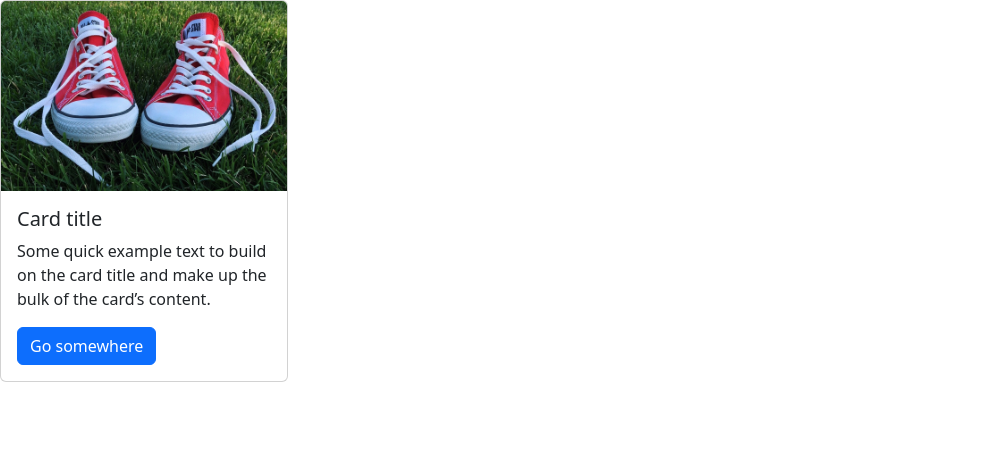
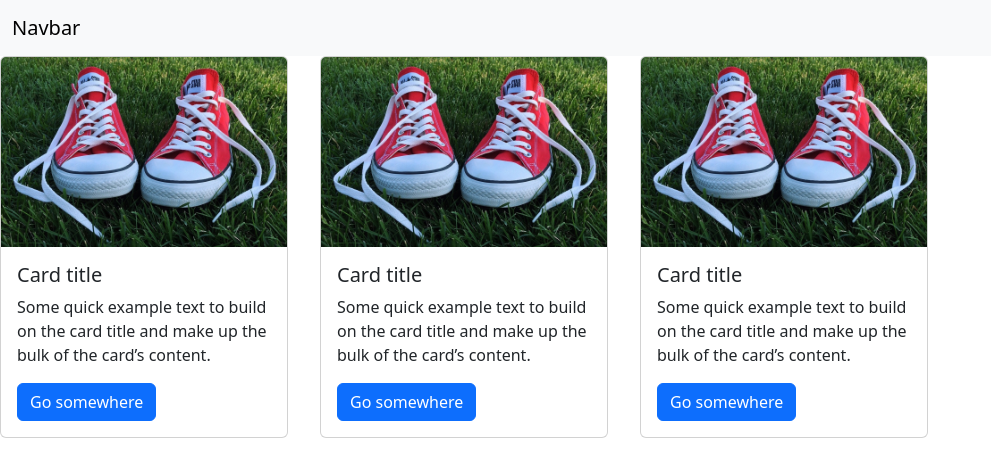
Before and after one commit to anitagasteiner/mini-shop, a React (Create React App) app: page / in a window 1280 px wide. Shown: the top 476 px of the page, without its empty margins (0-991 px from the left). Built offline with nearby package versions, Linux system fonts and the light colour scheme.

Commit message:
root component added

```diff
--- /dev/null
+++ b/src/app.css
@@ -0,0 +1,4 @@
+.product-container {
+    display: flex;
+    gap: 32px;
+}
--- /dev/null
+++ b/src/app.jsx
@@ -0,0 +1,20 @@
+import React, { Component } from 'react';
+import Navbar from "./components/navbar";
+import Product from "./components/product";
+import "./app.css";
+
+class App extends Component {
+    state = {  }
+    render() {
+        return <React.Fragment>
+                <Navbar/>
+                <div className="product-container">
+                    <Product/>
+                    <Product/>
+                    <Product/>
+                </div>
+            </React.Fragment>;
+    }
+}
+
+export default App;
--- a/src/index.js
+++ b/src/index.js
@@ -1,9 +1,9 @@
 import React from "react";
 import { createRoot } from "react-dom/client";
-import Navbar from "./components/navbar";
-import Product from "./components/product";
 import "bootstrap/dist/css/bootstrap.min.css";
+import App from "./app";
+
 
 const container = document.getElementById('root');
 const root = createRoot(container);
-root.render(<Product/>);
+root.render(<App/>);
```
